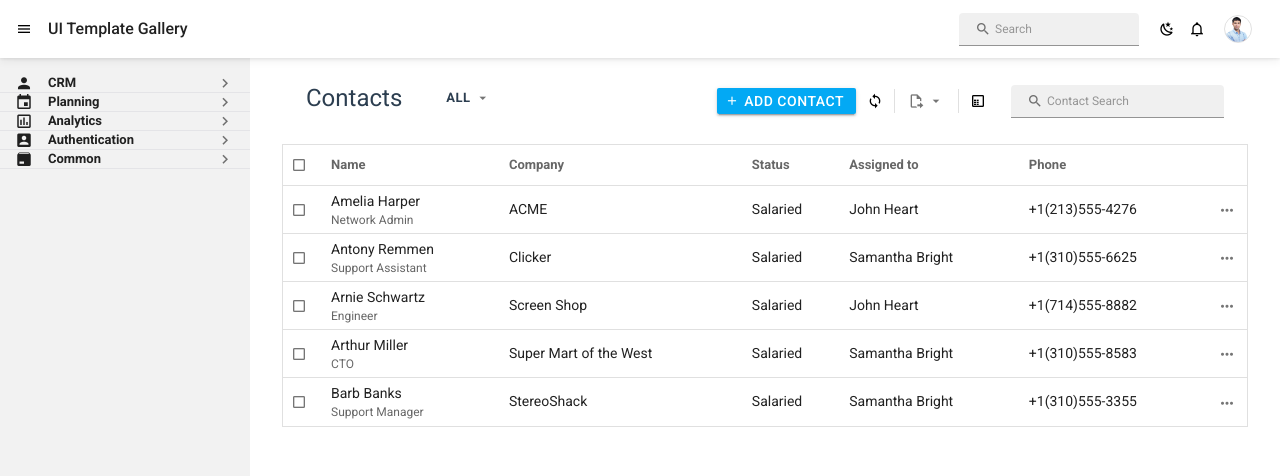
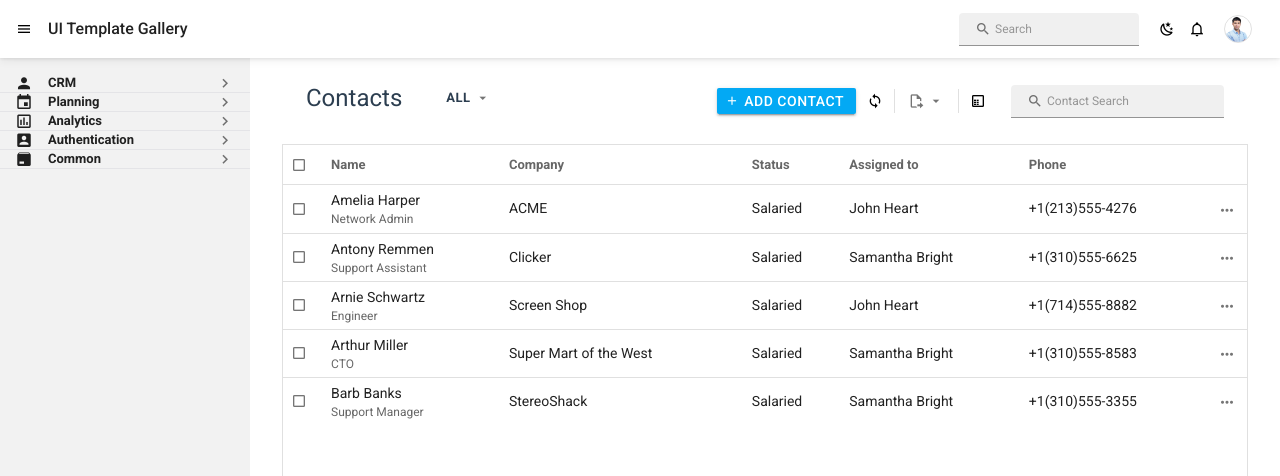
Before and after one commit to AjeshMadhavan/Customer-Management, a Vue app: page / in a window 1280 px wide. Shown: the top 476 px of the page. Built offline with nearby package versions, Linux system fonts and the light colour scheme.

Commit message:
refactor: updated table component scrolling effect

```diff
--- a/src/components/TableComponent.vue
+++ b/src/components/TableComponent.vue
@@ -6,12 +6,15 @@
     :item-class="getRowClass"
     :show-expand="expandedMenuData.length > 0"
     :expanded="expandedMenuData"
+    :items-per-page="itemsPerPage"
+    fixed-header
     hide-default-footer
     show-select
     must-sort
     class="table"
     item-key="name"
     mobile-breakpoint="100"
+    :height="tableHeight"
     checkbox-color="#03a9f4"
     expand-icon="mdi-dots-horizontal"
     :header-props="{ 'sort-icon': 'mdi-arrow-up-thin' }"
@@ -73,6 +76,8 @@ const emits = defineEmits<{
 }>();
 
 const selectedRow = ref<string>("");
+const itemsPerPage = -1;
+const tableHeight = "100%";
 
 const tableData = computed(() => props.userData);
 
@@ -91,6 +96,7 @@ const getRowClass = (TableRowData: UserData) => {
   width: 100%;
   border: 1px solid rgb(224, 224, 224);
   border-radius: 0;
+  height: 100vh;
 
   .v-data-table-header > tr > th {
     height: min-content !important;
--- a/src/pages/ContactList.vue
+++ b/src/pages/ContactList.vue
@@ -16,7 +16,7 @@
         :class="['overlay-box', { 'overlay-box__show': shouldMinimizeSidebar }]"
         @click="onToggleButtonClick"
       />
-      <div class="w-full">
+      <div class="w-full contact-list-container">
         <contact-list-container
           :table-data="UserDetailsData.userDetails.users"
           :table-header="tableHeaders"
@@ -178,12 +178,18 @@ onMounted(() => (tableExpandColumns.value = updateExpandedMenuData()));
   }
 }
 
+.contact-list-container {
+  height: calc(100vh - 58px);
+  overflow: hidden;
+}
+
 .user-details-container {
   position: absolute;
   right: -350px;
   height: calc(100vh - 58px);
   transition: all 0.4s ease;
   overflow: auto;
+  z-index: 2;
 
   &__show {
     right: 0;
```
